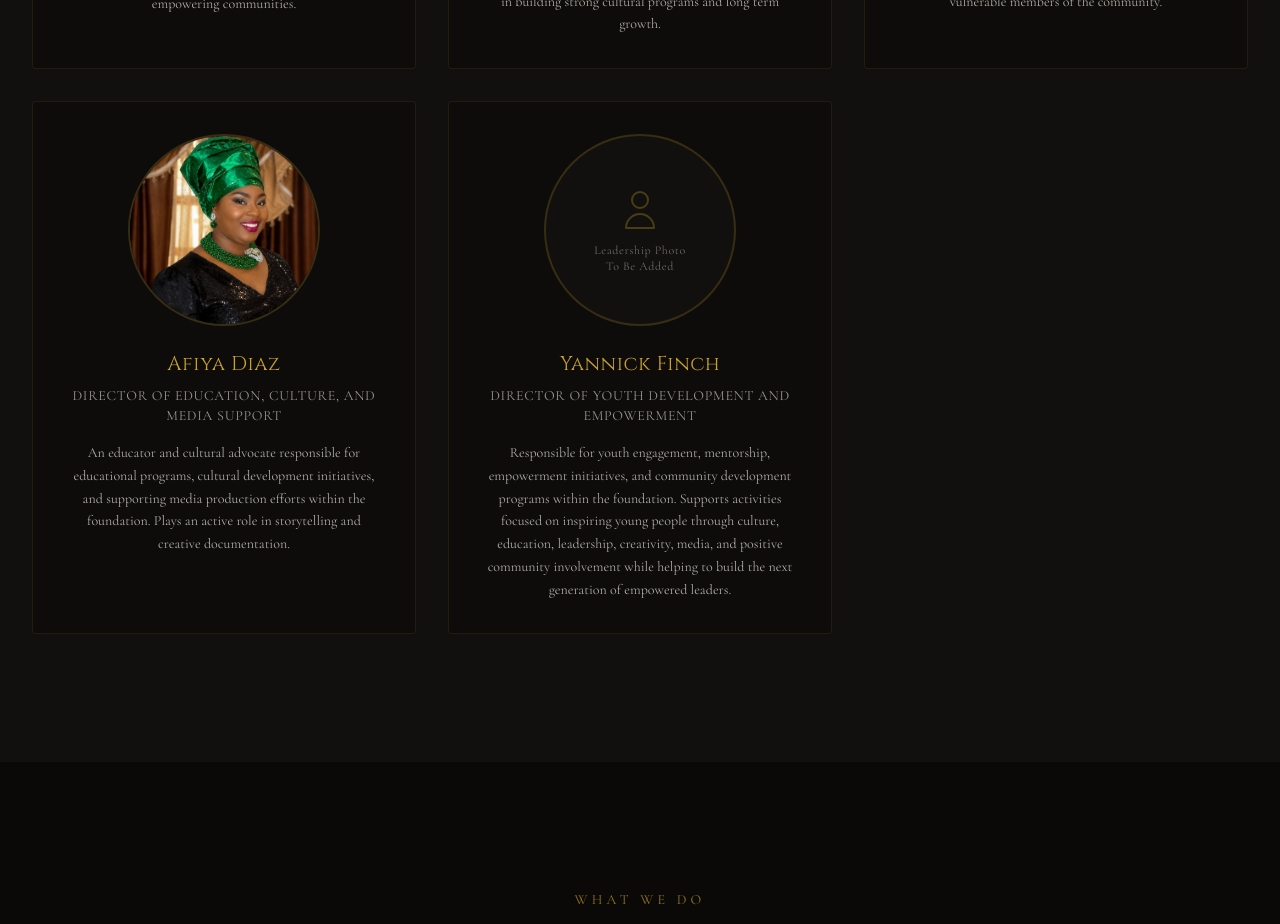
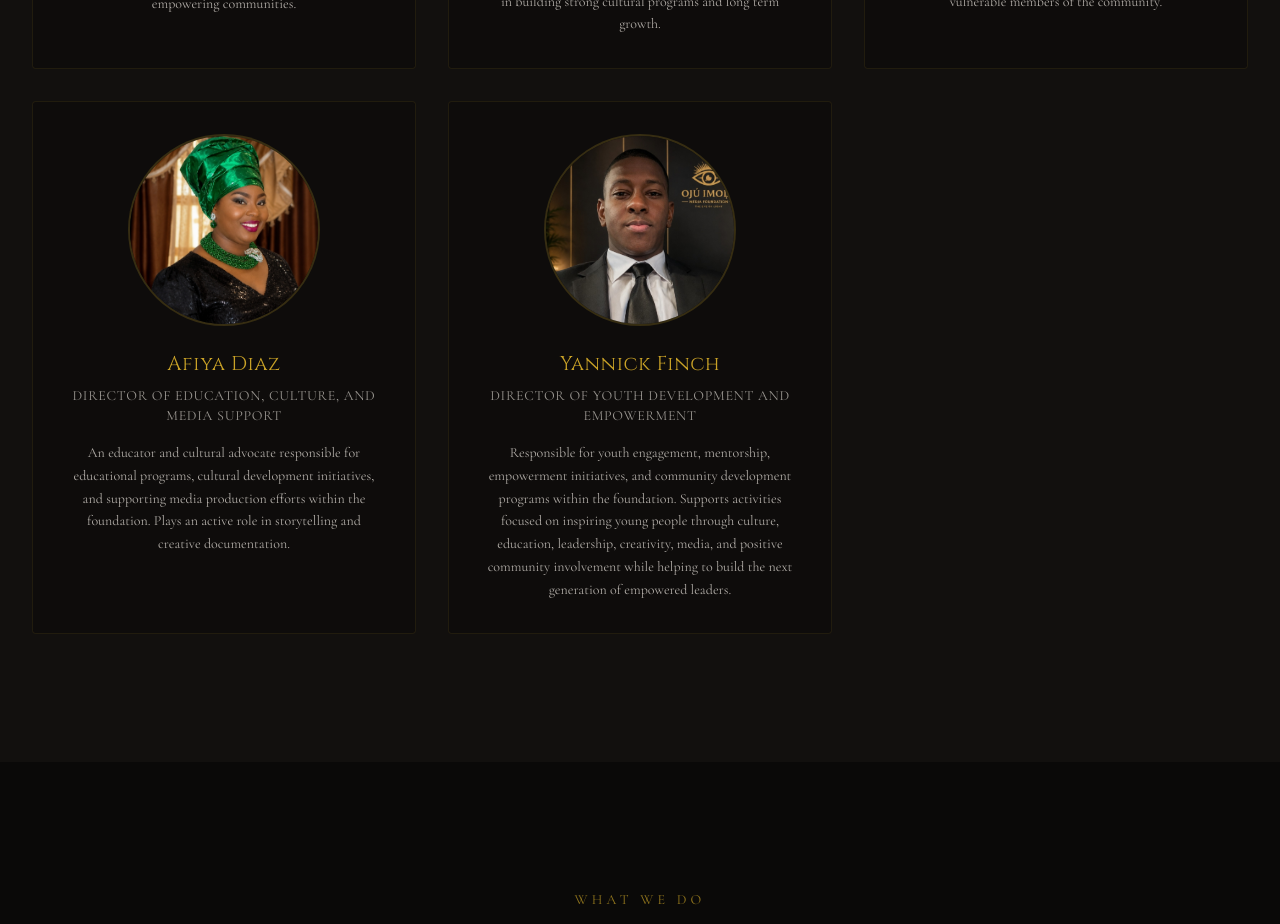
Before and after one commit to jusjojo123/ojuimolefoundation-website, a Next.js app: page / in a window 1280 px wide. Shown: the part 5320-6244 px from the top of the page. Built offline with nearby package versions, Linux system fonts and the light colour scheme.

Commit message:
feat: add Yannick Finch's image and update position in leadership team component

```diff
--- a/components/leadership.tsx
+++ b/components/leadership.tsx
@@ -37,8 +37,8 @@ const leadershipTeam = [
     name: "Yannick Finch",
     role: "Director of Youth Development and Empowerment",
     description: "Responsible for youth engagement, mentorship, empowerment initiatives, and community development programs within the foundation. Supports activities focused on inspiring young people through culture, education, leadership, creativity, media, and positive community involvement while helping to build the next generation of empowered leaders.",
-    image: null,
-    imagePosition: "object-center",
+    image: "/images/yannick-finch.jpg",
+    imagePosition: "object-[center_15%]",
     isFramed: false,
   },
 ];
```
Also changed, not shown: public/images/yannick-finch.jpg (added).
